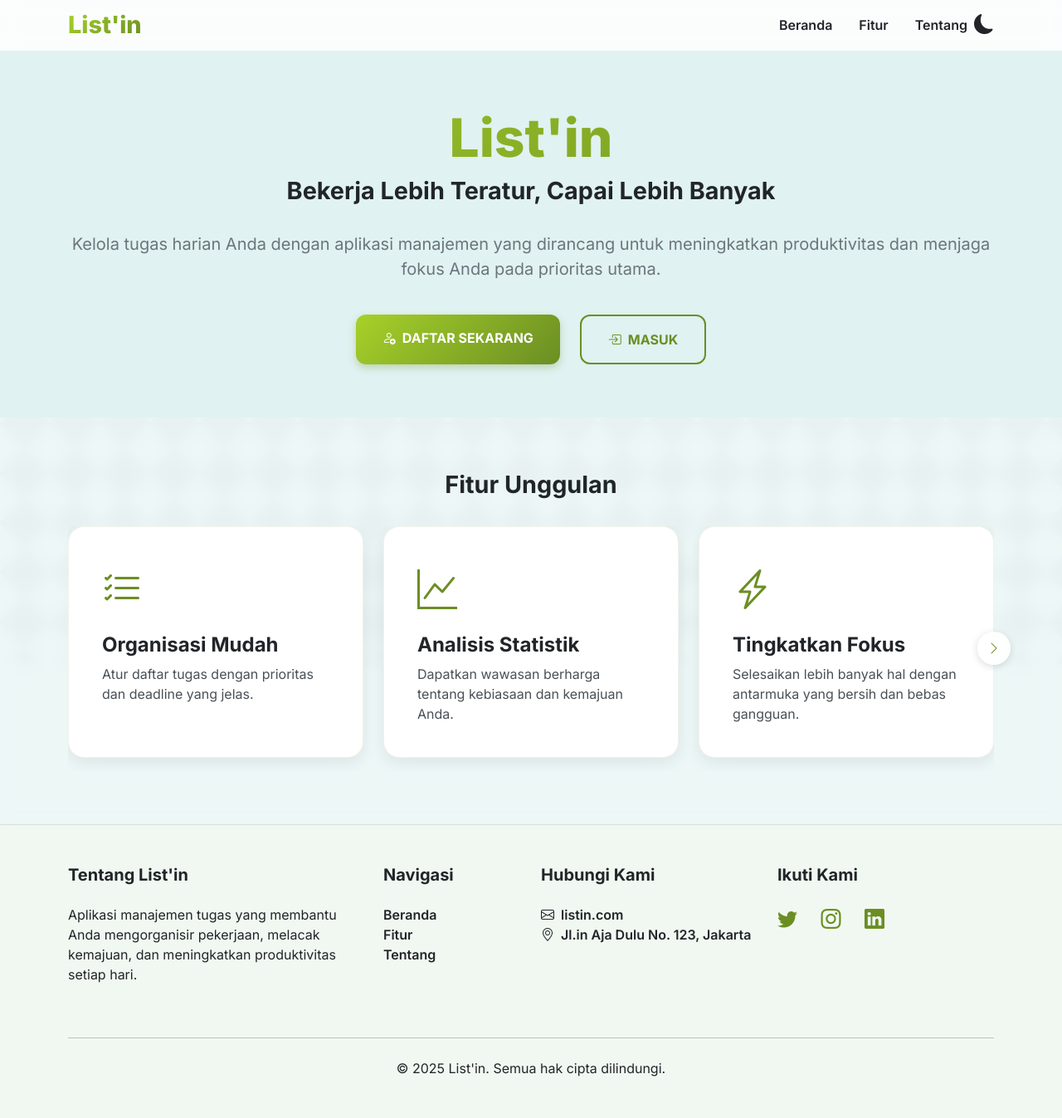
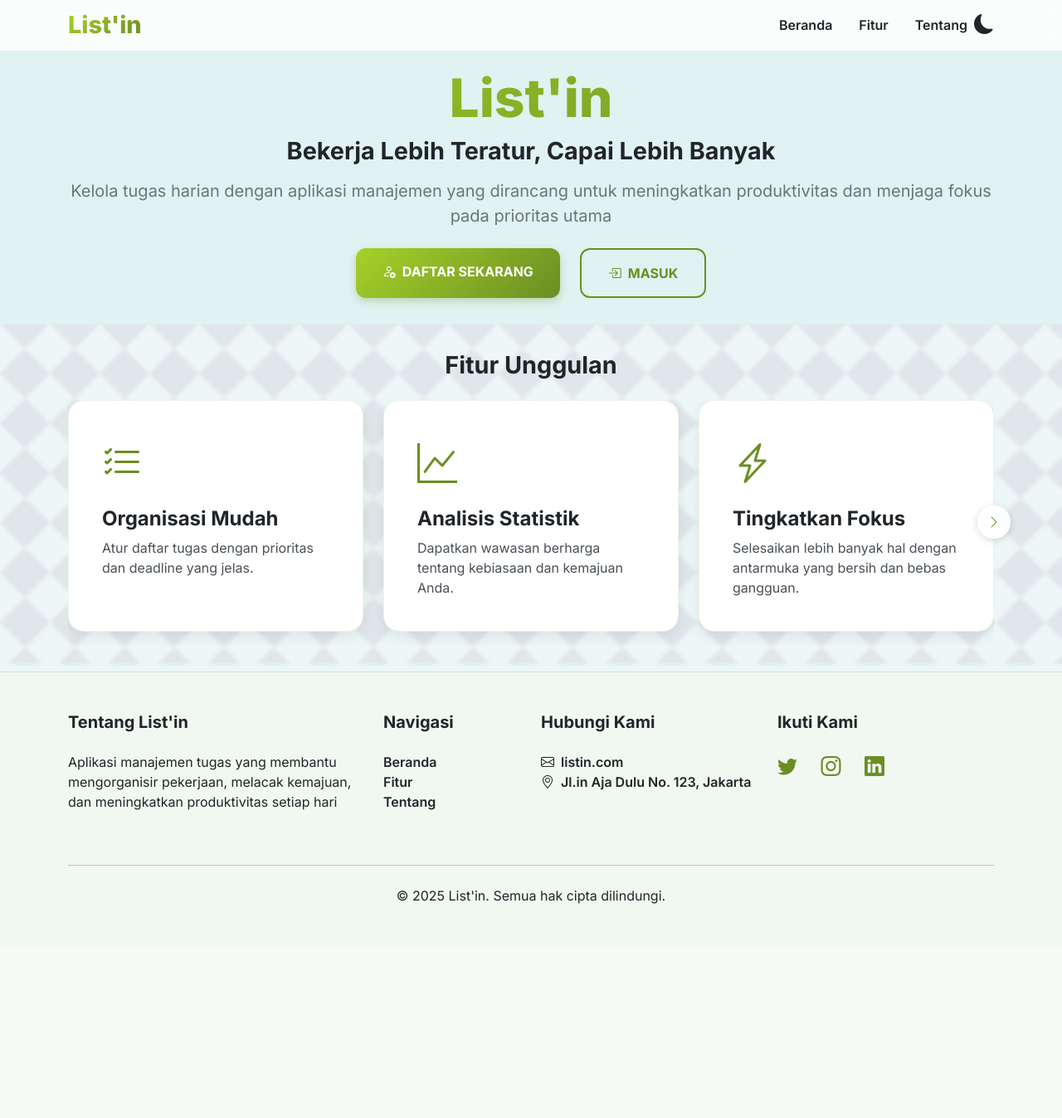
Before and after one commit to Dhamda06/todolist-internship, a PHP site: page /database/todo in a window 1280 px wide. Shown: the whole page at 83% size. After the commit the page ends 1089 px from the top, so only its background shows below. Run offline with PHP 8.4, Linux system fonts and the light colour scheme.

Commit message:
Memperbaiki landing page dan Dashboard

```diff
--- a/application/views/todo/index.php
+++ b/application/views/todo/index.php
@@ -2450,7 +2450,7 @@ switch ($current_section) {
 
         const toastEl = document.getElementById(toastId);
         const toast = new bootstrap.Toast(toastEl, {
-            delay: 1200
+            delay: 1400
         });
         toast.show();
 
--- a/application/views/todo/landing.php
+++ b/application/views/todo/landing.php
@@ -141,7 +141,8 @@
             flex-direction: column;
             justify-content: center;
             align-items: center;
-            padding: 8rem 2rem 4rem;
+            /* Padding atas dan bawah diperbaiki */
+            padding: 5rem 2rem 2rem;
             text-align: center;
             animation: fadeIn 1s ease-out;
             background-color: var(--body-bg-light);
@@ -179,13 +180,15 @@
         h2 {
             font-size: 1.8rem;
             font-weight: 700;
-            margin-bottom: 2rem;
+            /* Margin diperbaiki */
+            margin-bottom: 1rem;
         }
 
         p.lead {
             font-size: 1.25rem;
             color: #6c757d;
-            margin-bottom: 2.5rem;
+            /* Margin diperbaiki */
+            margin-bottom: 1.5rem;
             transition: color 0.4s ease-in-out;
         }
 
@@ -253,14 +256,15 @@
         /* Kartu Fitur (Dengan Scroll Horizontal dan Tombol Panah) */
         /* ====================================================================== */
         .features-section {
-            padding: 4rem 2rem;
+padding: 2rem 2rem;
 background-color: rgba(255, 255, 255, 0.4);
 transition: background-color 0.4s ease-in-out;
-            backdrop-filter: blur(8px);
+backdrop-filter: blur(2px); /* Added subtle blur */
 }
 
 .dark-mode .features-section {
 background-color: rgba(46, 58, 71, 0.4);
+backdrop-filter: blur(2px); /* Added subtle blur for dark mode */
 }
 
         .features-container-wrapper {
@@ -305,7 +309,7 @@
             position: absolute;
             top: 50%;
             transform: translateY(-50%);
-            background-color: rgba(255, 255, 255, 0.9); /* Dibuat lebih solid */
+            background-color: rgba(255, 255, 255, 0.9);
             border: none;
             border-radius: 50%;
             width: 40px;
@@ -321,8 +325,8 @@
         }
 
         .scroll-arrow:hover {
-            background-color: rgba(107, 142, 35, 0.9); /* Efek hover: warna olive */
-            color: white; /* Efek hover: warna teks putih */
+            background-color: rgba(107, 142, 35, 0.9);
+            color: white;
             transform: translateY(-50%) scale(1.1);
         }
 
@@ -504,7 +508,7 @@
         <div class="container">
             <h1 class="main-title">List'in</h1>
             <h2>Bekerja Lebih Teratur, Capai Lebih Banyak</h2>
-            <p class="lead">Kelola tugas harian Anda dengan aplikasi manajemen yang dirancang untuk meningkatkan produktivitas dan menjaga fokus Anda pada prioritas utama.</p>
+            <p class="lead">Kelola tugas harian dengan aplikasi manajemen yang dirancang untuk meningkatkan produktivitas dan menjaga fokus pada prioritas utama</p>
             <div class="d-flex justify-content-center gap-4 flex-wrap">
                 <a href="<?= site_url('todo/register') ?>" class="btn btn-register btn-action">
                     <i class="bi bi-person-add me-2"></i>Daftar Sekarang
@@ -570,7 +574,7 @@
             <div class="row">
                 <div class="col-md-4 mb-4">
                     <h5>Tentang List'in</h5>
-                    <p>Aplikasi manajemen tugas yang membantu Anda mengorganisir pekerjaan, melacak kemajuan, dan meningkatkan produktivitas setiap hari.</p>
+                    <p>Aplikasi manajemen tugas yang membantu mengorganisir pekerjaan, melacak kemajuan, dan meningkatkan produktivitas setiap hari</p>
                 </div>
                 <div class="col-md-2 mb-4">
                     <h5>Navigasi</h5>
```
Lines whose indentation alone changed are shown as unchanged.
